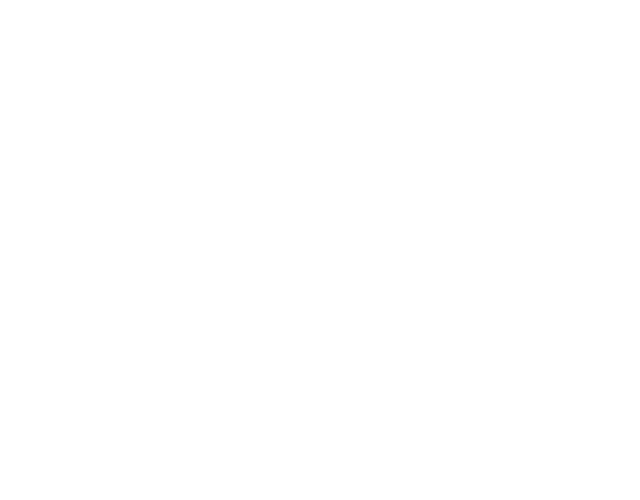
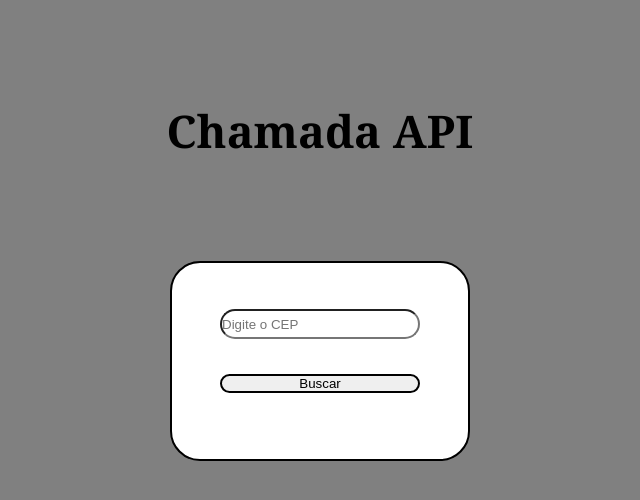
Before and after one commit to barrosdejesus789-gif/meu, a React (Create React App) app: page /outro in a window 1280 px wide. Before the commit this address had no page. Shown: the top 500 px of the page, without its empty margins (320-960 px from the left). Built offline with nearby package versions, Linux system fonts and the light colour scheme.

Commit message:
New project

```diff
--- a/package.json
+++ b/package.json
@@ -7,6 +7,7 @@
     "@testing-library/jest-dom": "^6.9.1",
     "@testing-library/react": "^16.3.2",
     "@testing-library/user-event": "^13.5.0",
+    "axios": "^1.20.0",
     "react": "^19.2.8",
     "react-dom": "^19.2.8",
     "react-router-dom": "^7.18.2",
--- a/src/pages/Loco/index.jsx
+++ b/src/pages/Loco/index.jsx
@@ -1,6 +1,7 @@
 import './index.scss'
 import { Link } from 'react-router-dom';
 import { useState } from 'react';
+
 
 export default function Loco() {
   const [texto, SetTexto] = useState('');
--- a/src/pages/app/App.jsx
+++ b/src/pages/app/App.jsx
@@ -19,9 +19,6 @@ export default function App() {
     </div>
     </div>
 
-
-
-
  );
 
 }
--- /dev/null
+++ b/src/pages/outro/index.jsx
@@ -0,0 +1,55 @@
+
+import { useState } from 'react';
+import './index.scss';
+import Cabecalho from '../componentes/index';
+import axios from 'axios';
+
+export default function ChamarAPI() {
+    const [cep, setcep] = useState('');
+    const [endereco, setEndereco] = useState('');
+
+    async function buscarCep() {
+        try {
+            let url = `https://viacep.com.br/ws/${cep}/json/`;
+            let resp = await axios.get(url);
+
+            let dados = resp.data;
+
+            if (dados.erro) {
+                setEndereco('CEP não encontrado!');
+                return;
+            }
+
+            let msg = dados.logradouro + ' - ' +
+                dados.bairro + ' - ' +
+                dados.localidade + ' - ' +
+                dados.uf;
+
+            setEndereco(msg);
+        } catch (erro) {
+            setEndereco('Erro ao buscar o CEP.');
+        }
+    }
+
+    return (
+        <div className="chamadaAPI">
+            <Cabecalho titulo="Chamada API" />
+
+            <div className="Input">
+                <input
+                    type="text"
+                    value={cep}
+                    onChange={(e) => setcep(e.target.value)}
+                    placeholder="Digite o CEP"
+                />
+                <button onClick={buscarCep}>
+                    Buscar
+                </button>
+
+                <p>{endereco}</p>
+            </div>
+
+
+        </div>
+    );
+}
--- /dev/null
+++ b/src/pages/outro/index.scss
@@ -0,0 +1,29 @@
+.chamadaAPI{
+    display: flex;
+    flex-direction: column;
+    align-items: center;
+    background-color: gray;
+    height: 900px;
+
+}
+.Input{
+    align-items: center;
+    display: flex;
+    flex-direction: column;
+    justify-content: center;
+    border: 2px solid black;
+    border-radius: 30px;
+    background-color: white;
+    width: 300px;
+    height: 200px;
+    gap: 20px;
+}
+input{
+    width: 200px;
+    height: 30px;
+    border-radius: 15px;
+}
+button{
+    width: 200px;
+    margin-top: 15px;
+}
--- a/src/router.jsx
+++ b/src/router.jsx
@@ -3,6 +3,7 @@ import App from './pages/app/App.jsx';
 import Contato from './pages/contato/index.jsx'
 import Contador from './pages/contador/index.jsx';
 import Loco from './pages/Loco/index.jsx'
+import Outro from './pages/outro/index.jsx'
 
 
 import { BrowserRouter, Routes, Route } from 'react-router-dom';
@@ -16,6 +17,7 @@ export default function Rotear() {
                     <Route path='/contato' element={<Contato />} />
                     <Route path='/contador' element={<Contador/>}/>
                     <Route path='/loco' element={<Loco/>}/>
+                    <Route path='/outro' element={<Outro/>}/>
                 </Routes>
             </BrowserRouter>
         </React.StrictMode>
```
Also changed, not shown: 1 other file (tests, documents, lock files or other folders).
